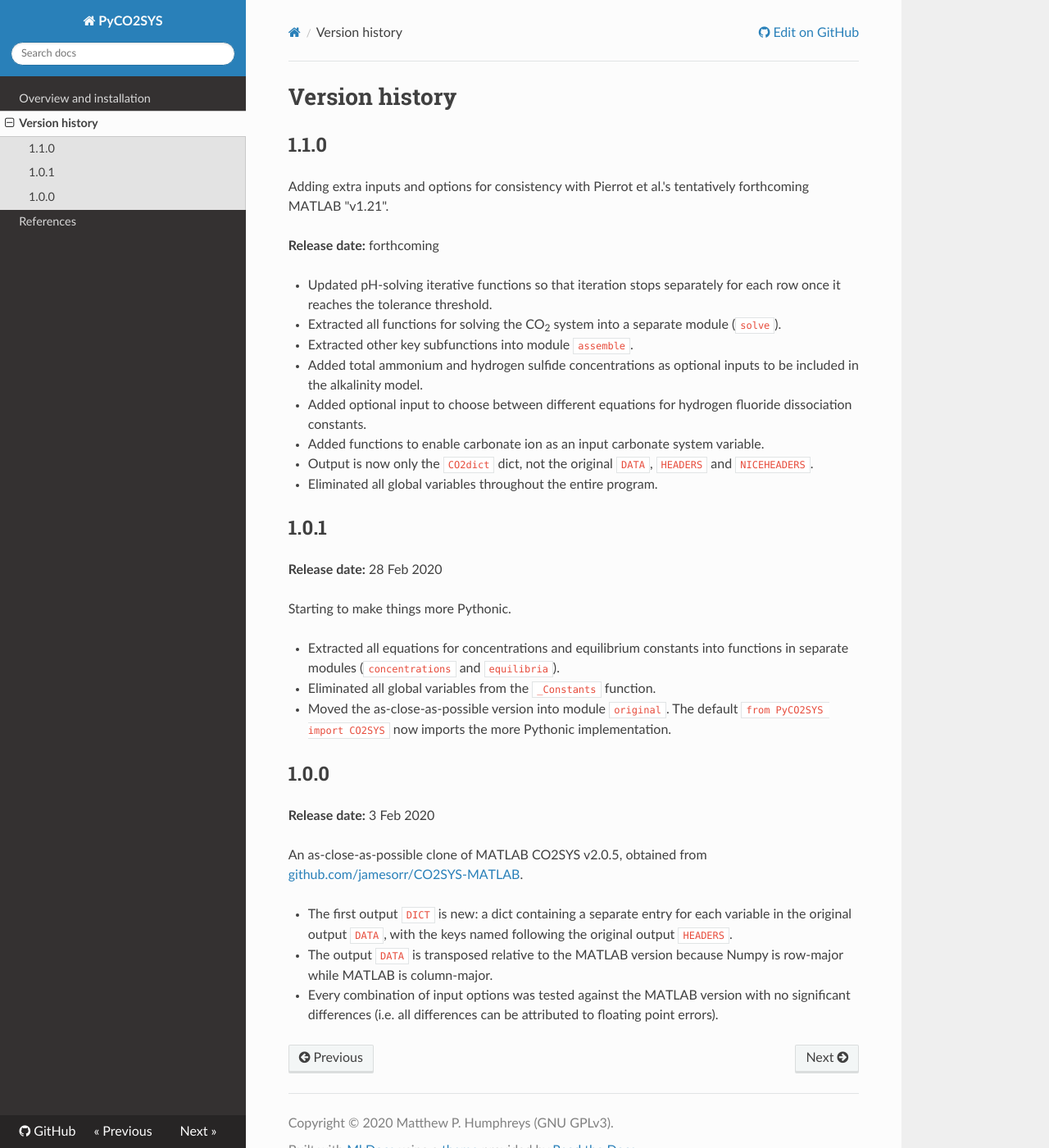
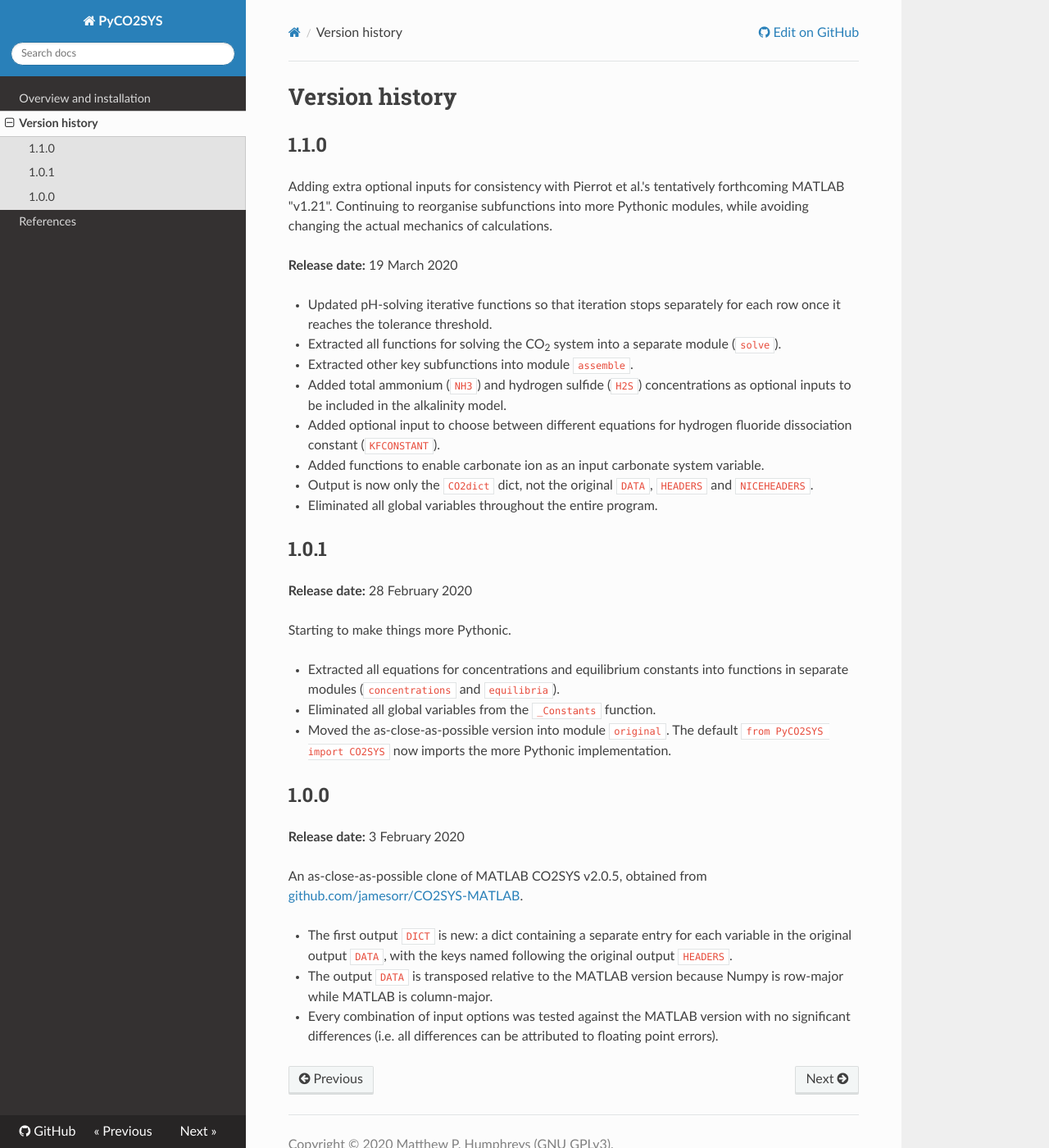
Before and after one commit to mvdh7/PyCO2SYS, an MkDocs documentation site: the page built from docs/versions.md, in a window 1280 px wide and 1400 px high. Shown: the whole window at 82% size. Built offline with MkDocs 1.6.1, drawn with Linux system fonts in a browser that asks for light colours; nearby versions of some CDN libraries.

Commit message:
Update release date and notes

```diff
--- a/docs/versions.md
+++ b/docs/versions.md
@@ -2,22 +2,22 @@
 
 ## 1.1.0
 
-Adding extra inputs and options for consistency with Pierrot et al.'s tentatively forthcoming MATLAB "v1.21".
+Adding extra optional inputs for consistency with Pierrot et al.'s tentatively forthcoming MATLAB "v1.21". Continuing to reorganise subfunctions into more Pythonic modules, while avoiding changing the actual mechanics of calculations.
 
-**Release date:** forthcoming
+**Release date:** 19 March 2020
 
   * Updated pH-solving iterative functions so that iteration stops separately for each row once it reaches the tolerance threshold.
   * Extracted all functions for solving the CO<sub>2</sub> system into a separate module (`solve`).
   * Extracted other key subfunctions into module `assemble`.
-  * Added total ammonium and hydrogen sulfide concentrations as optional inputs to be included in the alkalinity model.
-  * Added optional input to choose between different equations for hydrogen fluoride dissociation constants.
+  * Added total ammonium (`NH3`) and hydrogen sulfide (`H2S`) concentrations as optional inputs to be included in the alkalinity model.
+  * Added optional input to choose between different equations for hydrogen fluoride dissociation constant (`KFCONSTANT`).
   * Added functions to enable carbonate ion as an input carbonate system variable.
   * Output is now only the `CO2dict` dict, not the original `DATA`, `HEADERS` and `NICEHEADERS`.
   * Eliminated all global variables throughout the entire program.
 
 ## 1.0.1
 
-**Release date:** 28 Feb 2020
+**Release date:** 28 February 2020
 
 Starting to make things more Pythonic.
 
@@ -27,7 +27,7 @@ Starting to make things more Pythonic.
 
 ## 1.0.0
 
-**Release date:** 3 Feb 2020
+**Release date:** 3 February 2020
 
 An as-close-as-possible clone of MATLAB CO2SYS v2.0.5, obtained from [github.com/jamesorr/CO2SYS-MATLAB](https://github.com/jamesorr/CO2SYS-MATLAB).
 
```
